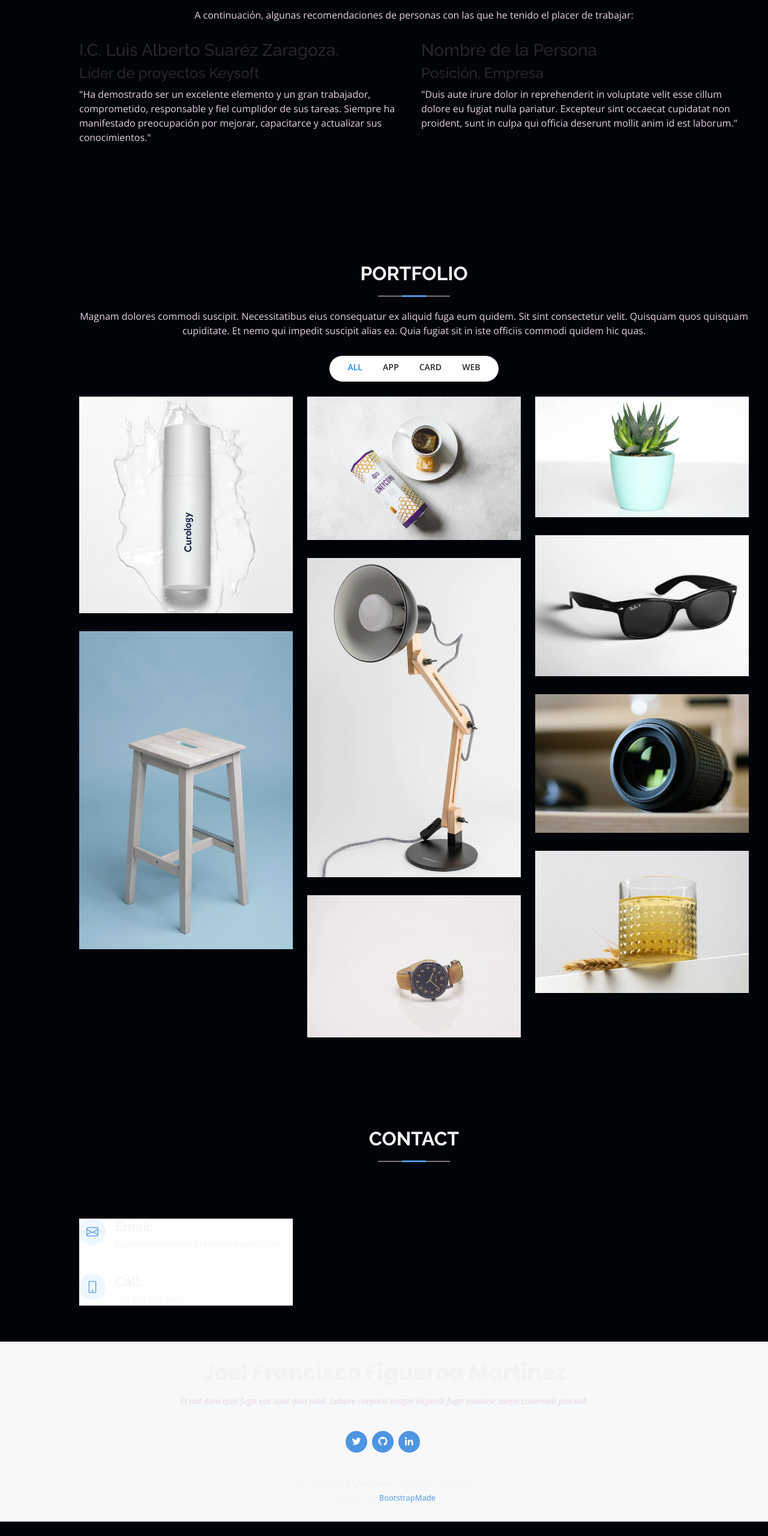
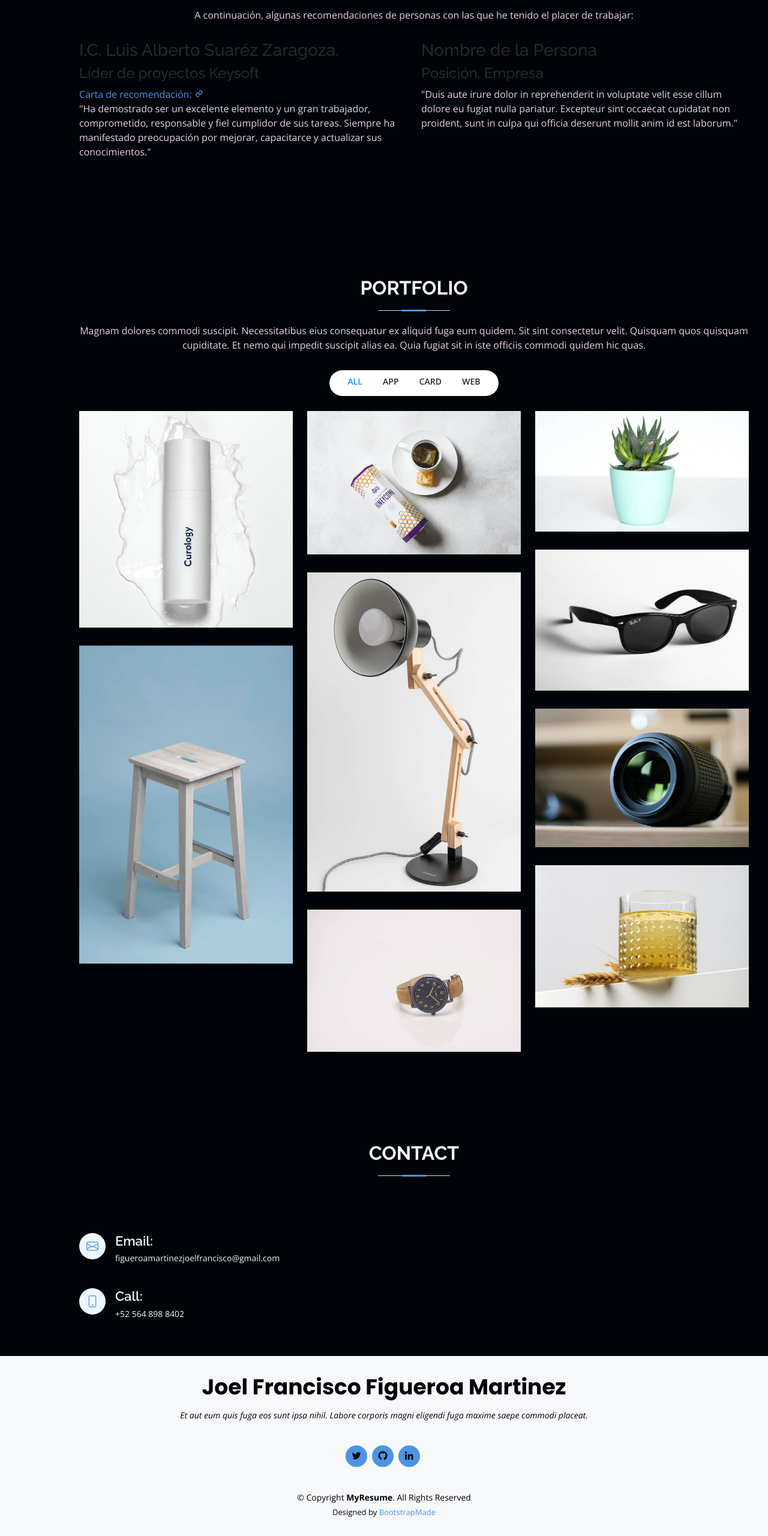
Before and after one commit to fr0ste/fr0ste.github.io, a plain HTML site: page index.html in a window 1280 px wide. Shown: the part 3055-5615 px from the top of the page at 60% size. Before the commit the page ends 5591 px from the top, so only its background shows below. Drawn offline with nearby package versions, Linux system fonts and the light colour scheme.

Commit message:
se arreglan detalles de colores

```diff
--- a/assets/css/style.css
+++ b/assets/css/style.css
@@ -1021,7 +1021,6 @@ section {
 --------------------------------------------------------------*/
 .contact .info {
   width: 100%;
-  background: #fff;
 }
 
 .contact .info i {
@@ -1159,7 +1158,7 @@ section {
 --------------------------------------------------------------*/
 #footer {
   background: #f7f8f9;
-  color: #f2f3f5;
+  color: #000308;
   font-size: 14px;
   text-align: center;
   padding: 30px 0;
@@ -1175,6 +1174,7 @@ section {
 }
 
 #footer p {
+  color: #000308;
   font-size: 15;
   font-style: italic;
   padding: 0;
@@ -1189,7 +1189,7 @@ section {
   font-size: 18px;
   display: inline-block;
   background: #4d95e1;
-  color: #fff;
+  color: #000308;
   line-height: 1;
   padding: 8px 0;
   margin-right: 4px;
@@ -1202,7 +1202,7 @@ section {
 
 #footer .social-links a:hover {
   background: #0678e3;
-  color: #fff;
+  color: #000308;
   text-decoration: none;
 }
 
--- a/index.html
+++ b/index.html
@@ -342,6 +342,10 @@
                   <div class="testimonial-item">
                     <h3>I.C. Luis Alberto Suaréz Zaragoza.</h3>
                     <h4>Líder de proyectos Keysoft</h4>
+                    <a
+                      href="https://drive.google.com/file/d/1byCTU6lxzQe9oEewXz5N0MPPqBokDjX8/view?usp=drive_link"
+                      >Carta de recomendación: <i class="bx bx-link"></i
+                    ></a>
                     <p>
                       "Ha demostrado ser un excelente elemento y un gran
                       trabajador, comprometido, responsable y fiel cumplidor de
```
